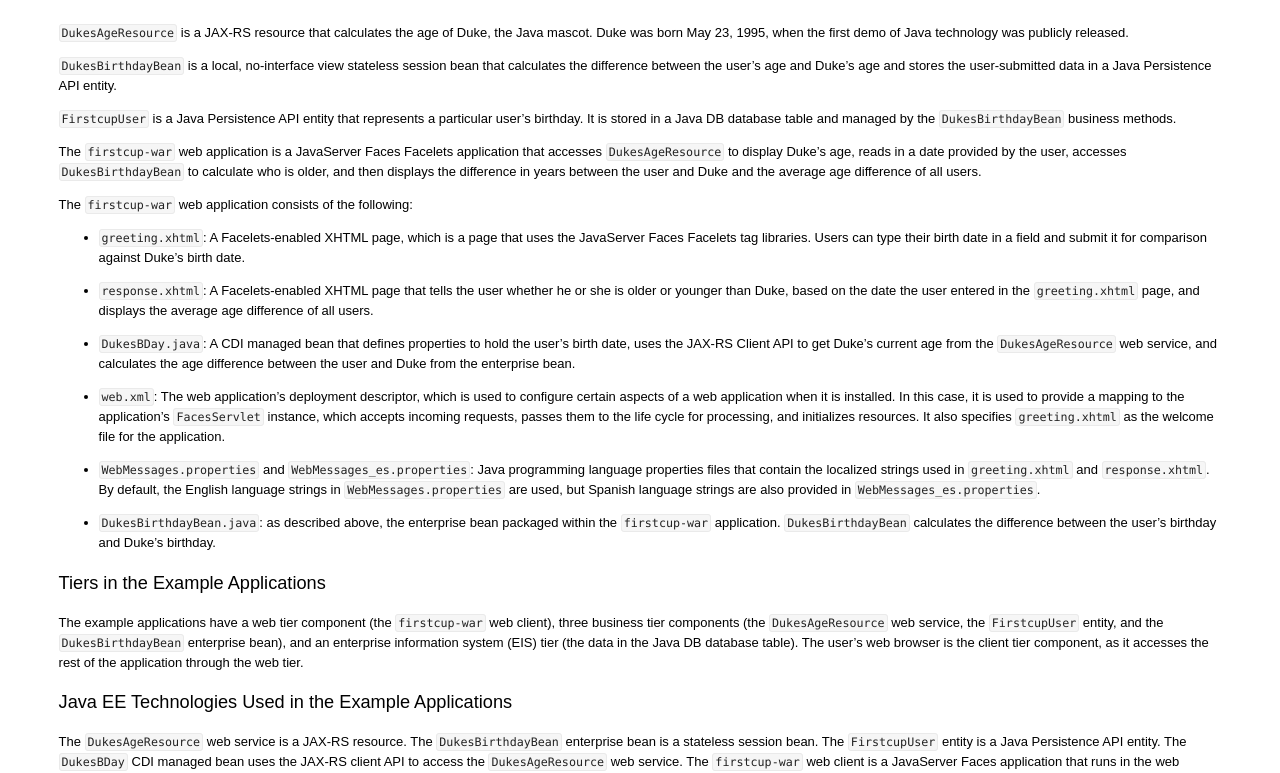
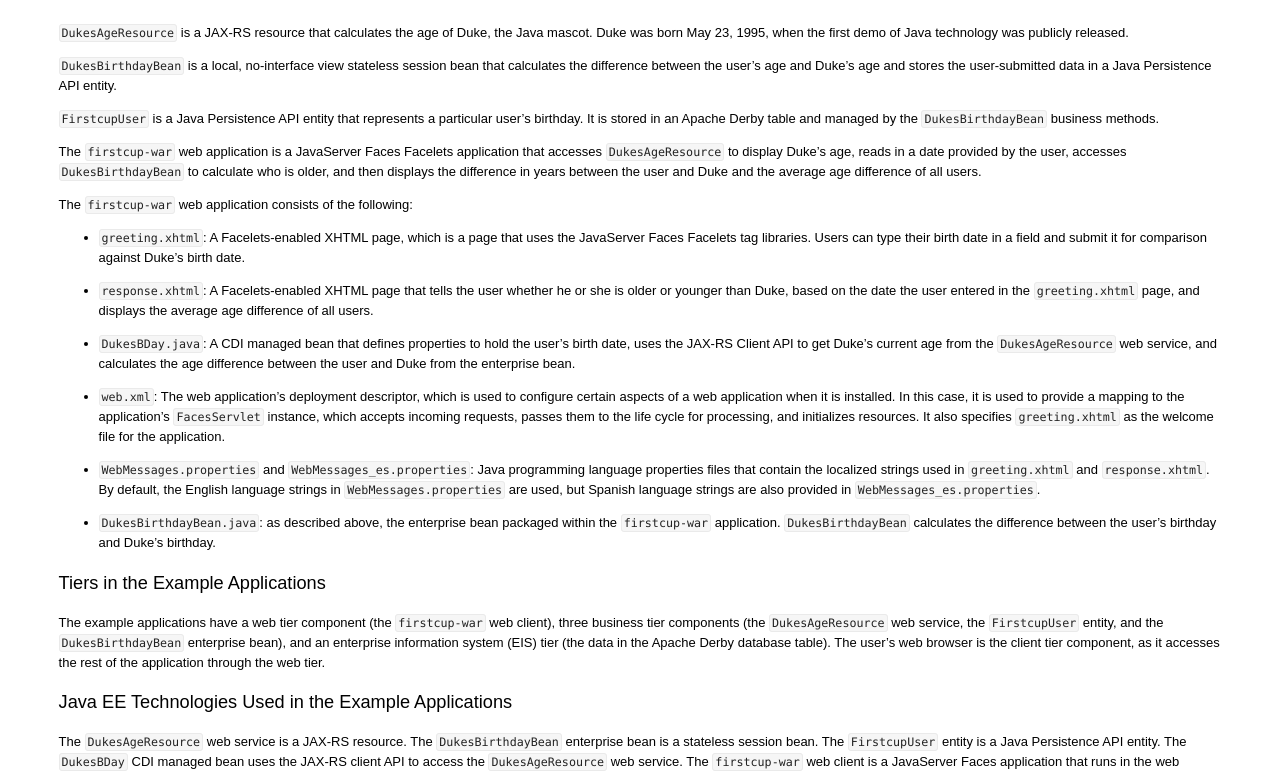
Before and after one commit to javaee/firstcup, a Jekyll site: the page creating-example001.html, which Jekyll copies as it is, in a window 1280 px wide. Shown: the part 486-1259 px from the top of the page. Built offline with Jekyll 4.4.1, drawn with Linux system fonts in a browser that asks for light colours; nearby versions of some CDN libraries.

Commit message:
Update site

```diff
--- a/creating-example001.html
+++ b/creating-example001.html
@@ -77,7 +77,7 @@ stores the user-submitted data in a Java Persistence API entity.</p>
 </div>
 <div class="paragraph">
 <p><code>FirstcupUser</code> is a Java Persistence API entity that represents a
-particular user&#8217;s birthday. It is stored in a Java DB database table and
+particular user&#8217;s birthday. It is stored in an Apache Derby table and
 managed by the <code>DukesBirthdayBean</code> business methods.</p>
 </div>
 <div class="paragraph">
@@ -140,7 +140,7 @@ birthday.</p>
 web client), three business tier components (the <code>DukesAgeResource</code> web
 service, the <code>FirstcupUser</code> entity, and the <code>DukesBirthdayBean</code>
 enterprise bean), and an enterprise information system (EIS) tier (the
-data in the Java DB database table). The user&#8217;s web browser is the
+data in the Apache Derby database table). The user&#8217;s web browser is the
 client tier component, as it accesses the rest of the application
 through the web tier.</p>
 </div>
--- a/creating-example002.html
+++ b/creating-example002.html
@@ -301,8 +301,7 @@ return "" + dukesAge;</code></pre>
 <div class="sect3">
 <h4 id="starting-glassfish-server-and-the-database-server">Starting GlassFish Server and the Database Server</h4>
 <div class="paragraph">
-<p>Follow these steps to start GlassFish Server and the Java DB database
-server.</p>
+<p>Follow these steps to start GlassFish Server and Apache Derby.</p>
 </div>
 <div class="olist arabic">
 <ol class="arabic">
--- a/web-application001.html
+++ b/web-application001.html
@@ -63,7 +63,7 @@ web front end.</p>
 <p>The <code>firstcup-war</code> example application consumes the data from the
 <code>dukes-age</code> web service using the JAX-RS client API. A JavaServer Faces
 web front end asks users to enter their birthdays to find out who is
-older, the user or Duke. This data is stored in a Java DB database table
+older, the user or Duke. This data is stored in an Apache Derby database table
 using the Java Persistence API. The business logic, which provides the
 core functionality of the application, is handled by an enterprise bean.</p>
 </div>
@@ -71,7 +71,7 @@ core functionality of the application, is handled by an enterprise bean.</p>
 <p>All the tiers described in <a href="java-ee001.html#GCRKR">Tiered
 Applications</a> are present in the <code>firstcup-war</code> web application. The web
 or client tier is the JavaServer Faces front end. The enterprise
-information systems, or EIS, tier is the Java DB database. The business
+information systems, or EIS, tier is the Derby database. The business
 tier is the enterprise bean.</p>
 </div>
 </div>
--- a/web-application004.html
+++ b/web-application004.html
@@ -180,7 +180,7 @@ difference.</p>
 </div>
 <div class="paragraph">
 <p>A new <code>FirstcupUser</code> entity is created with the user&#8217;s birthday and age
-difference, then stored in the Java DB database by calling the <code>persist</code> method
+difference, then stored in Derby by calling the <code>persist</code> method
 in <code>EntityManager</code>.</p>
 </div>
 <div class="paragraph">
```
